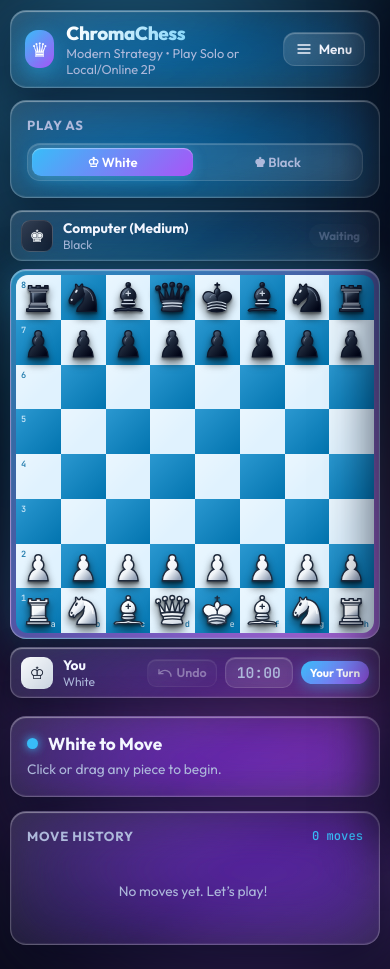
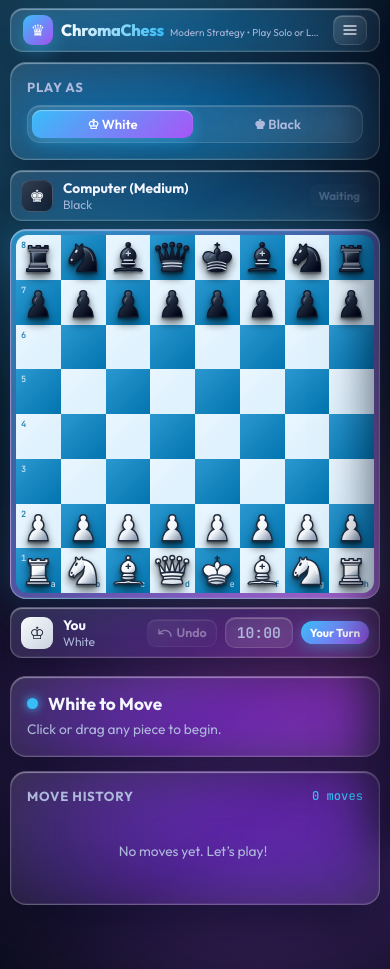
Before and after one commit to zishaneqbal/chroma-chess, a plain HTML site: page index.html in a window 390 px wide. After the commit the page ends 929 px from the top, so only its background shows below. Drawn offline with Linux system fonts and the light colour scheme.

Commit message:
feat: enhance mobile UI with improved brand layout, responsive design adjustments, and reaction button cooldown functionality

```diff
--- a/index.html
+++ b/index.html
@@ -20,7 +20,7 @@
       <div class="top-bar-head">
         <div class="brand">
           <div class="brand-logo" aria-hidden="true">♛</div>
-          <div>
+          <div class="brand-text">
             <h1>ChromaChess</h1>
             <p class="brand-sub">Modern Strategy &bull; Play Solo or Local/Online 2P</p>
           </div>
@@ -29,7 +29,7 @@
           <span class="room-status-dot hidden" id="room-status-dot" title="Online room status" aria-label="Online room status"></span>
           <button type="button" class="action-btn mobile-menu-btn" id="btn-mobile-menu" aria-label="Open menu" aria-expanded="false">
             <svg class="ui-icon" viewBox="0 0 24 24" fill="none" stroke="currentColor" stroke-width="2" stroke-linecap="round" stroke-linejoin="round" aria-hidden="true"><line x1="3" y1="12" x2="21" y2="12"/><line x1="3" y1="6" x2="21" y2="6"/><line x1="3" y1="18" x2="21" y2="18"/></svg>
-            Menu
+            <span class="mobile-menu-label">Menu</span>
           </button>
         </div>
       </div>
--- a/js/app.js
+++ b/js/app.js
@@ -32,7 +32,9 @@
     aiThinking: false,
     gameOver: false,
     aiTimer: null,
-    reactionTimer: null
+    reactionTimer: null,
+    reactionCooldownUntil: 0,
+    reactionCooldownTimer: null
   };
 
   // DOM Elements
@@ -1345,9 +1347,19 @@
   document.querySelectorAll('.react-pill').forEach((btn) => {
     btn.addEventListener('click', () => {
       if (!state.onlineConnected) return;
+      if (Date.now() < state.reactionCooldownUntil) return;
       const text = btn.dataset.react;
       online.send({ type: 'reaction', text });
       showReactionToast(getLocalPlayerName(), text);
+
+      state.reactionCooldownUntil = Date.now() + 5000;
+      const pills = document.querySelectorAll('.react-pill');
+      pills.forEach((p) => { p.disabled = true; });
+      if (state.reactionCooldownTimer) clearTimeout(state.reactionCooldownTimer);
+      state.reactionCooldownTimer = setTimeout(() => {
+        state.reactionCooldownTimer = null;
+        pills.forEach((p) => { p.disabled = false; });
+      }, 5000);
     });
   });
 
--- a/styles.css
+++ b/styles.css
@@ -214,6 +214,11 @@ input {
   color: var(--text-muted);
 }
 
+.brand-sub {
+  font-size: 0.8rem;
+  color: var(--text-muted);
+}
+
 .controls-bar {
   display: flex;
   flex-wrap: wrap;
@@ -672,10 +677,15 @@ input {
   transition: all 0.16s ease;
 }
 
-.react-pill:hover {
+.react-pill:hover:not(:disabled) {
   background: linear-gradient(135deg, var(--accent-primary), var(--accent-secondary));
   color: #fff;
   transform: translateY(-1px);
+}
+
+.react-pill:disabled {
+  opacity: 0.45;
+  cursor: not-allowed;
 }
 
 .draw-offer-banner {
@@ -1551,18 +1561,57 @@ input {
 
 @media (max-width: 640px) {
   .app-shell {
-    padding: 10px max(10px, env(safe-area-inset-left)) 24px max(10px, env(safe-area-inset-right));
-    gap: 12px;
+    padding: 8px max(10px, env(safe-area-inset-left)) 24px max(10px, env(safe-area-inset-right));
+    gap: 10px;
+  }
+
+  .top-bar {
+    padding: 6px 12px;
+    gap: 0;
+    border-radius: 13px;
+  }
+
+  .brand {
+    gap: 8px;
+    min-width: 0;
+    flex: 1;
+  }
+
+  .brand-text {
+    display: flex;
+    align-items: baseline;
+    gap: 6px;
+    min-width: 0;
+    flex: 1;
   }
 
   .brand h1 {
-    font-size: 1.18rem;
+    font-size: 1.02rem;
+    flex-shrink: 0;
   }
 
   .brand-logo {
-    width: 38px;
-    height: 38px;
-    font-size: 20px;
+    width: 30px;
+    height: 30px;
+    font-size: 16px;
+    border-radius: 9px;
+  }
+
+  .brand-sub {
+    display: block;
+    font-size: 0.62rem;
+    white-space: nowrap;
+    overflow: hidden;
+    text-overflow: ellipsis;
+  }
+
+  .mobile-menu-label {
+    display: none;
+  }
+
+  .mobile-menu-btn {
+    padding: 6px 8px;
+    border-radius: 9px;
   }
 
   .controls-bar {
```
